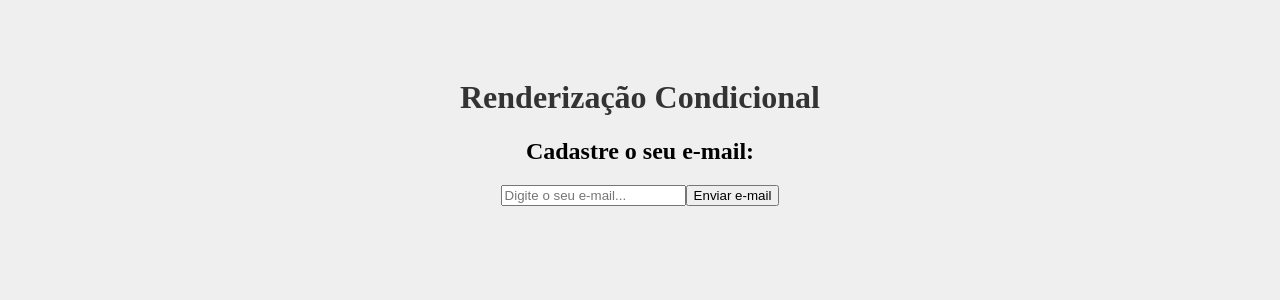
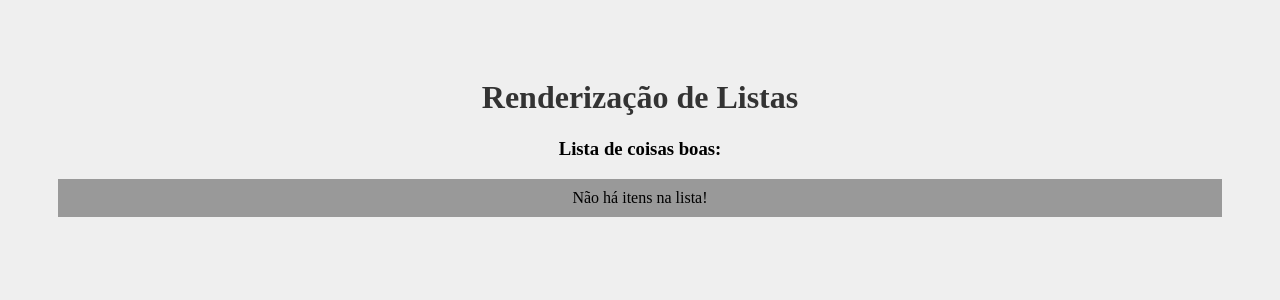
Before and after one commit to gabisegger/projeto_ReactJS, a React (Create React App) app in the folder meu-projeto/: page / in a window 1280 px wide. Shown: the top 300 px of the page. Built offline with nearby package versions, Linux system fonts and the light colour scheme.

Commit message:
Renderização de listas

```diff
--- a/meu-projeto/src/App.js
+++ b/meu-projeto/src/App.js
@@ -1,11 +1,14 @@
 import './App.css';
-import Condicional from './components/Condicional';
+import OutraLista from './components/OutraLista';
 
 function App() {
+
+  const meusItens = ['React', 'Vue', 'Angular']
+
   return (
     <div className="App">
-      <h1>Renderização Condicional</h1>
-      <Condicional/>
+      <h1>Renderização de Listas</h1>
+      <OutraLista itens={[]}/>
     </div>
   );
 }
--- /dev/null
+++ b/meu-projeto/src/components/OutraLista.js
@@ -0,0 +1,16 @@
+function OutraLista( {itens} ){
+  return(
+    <>
+      <h3>Lista de coisas boas:</h3>
+      {itens.length > 0 ? (
+        itens.map((item, index) => (
+        <p key={index}>{item}</p>
+        ))) : (
+          <p>Não há itens na lista!</p>
+        )
+      }
+    </>
+  )
+}
+
+export default OutraLista
```
